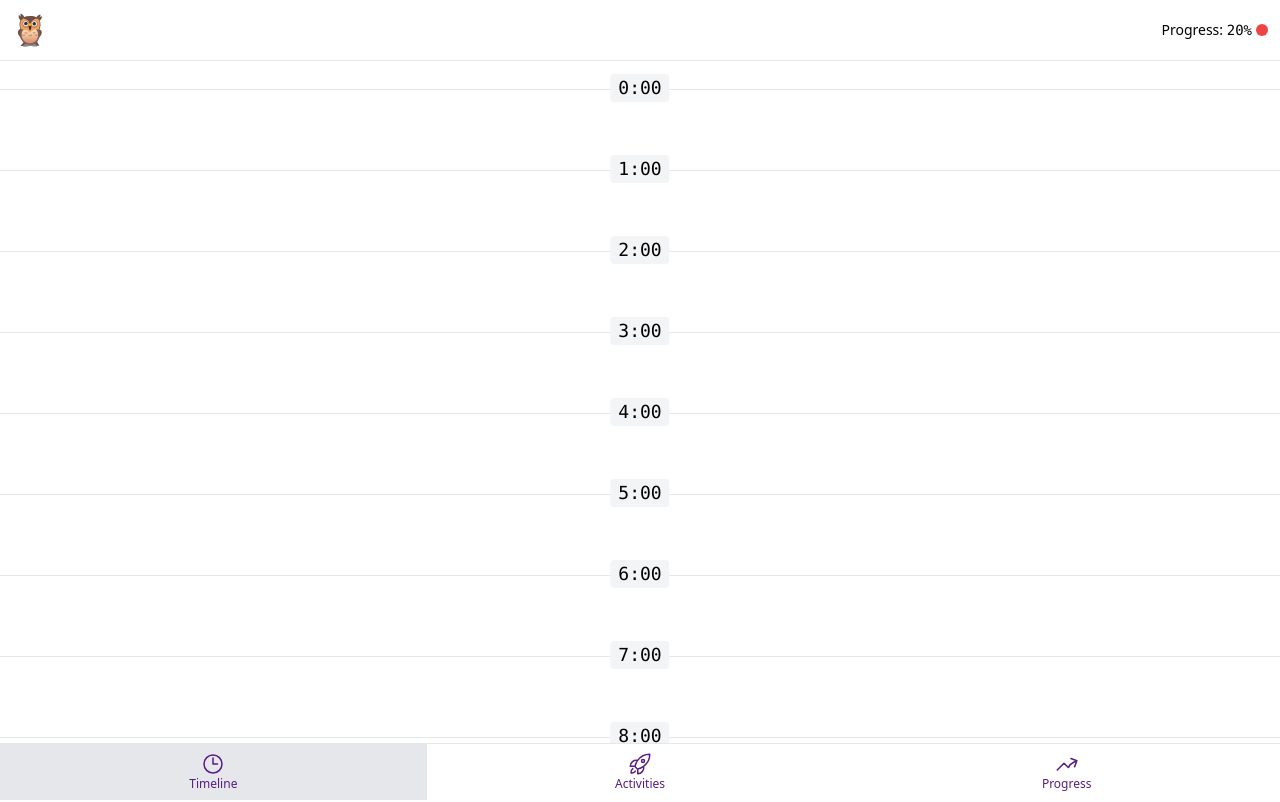
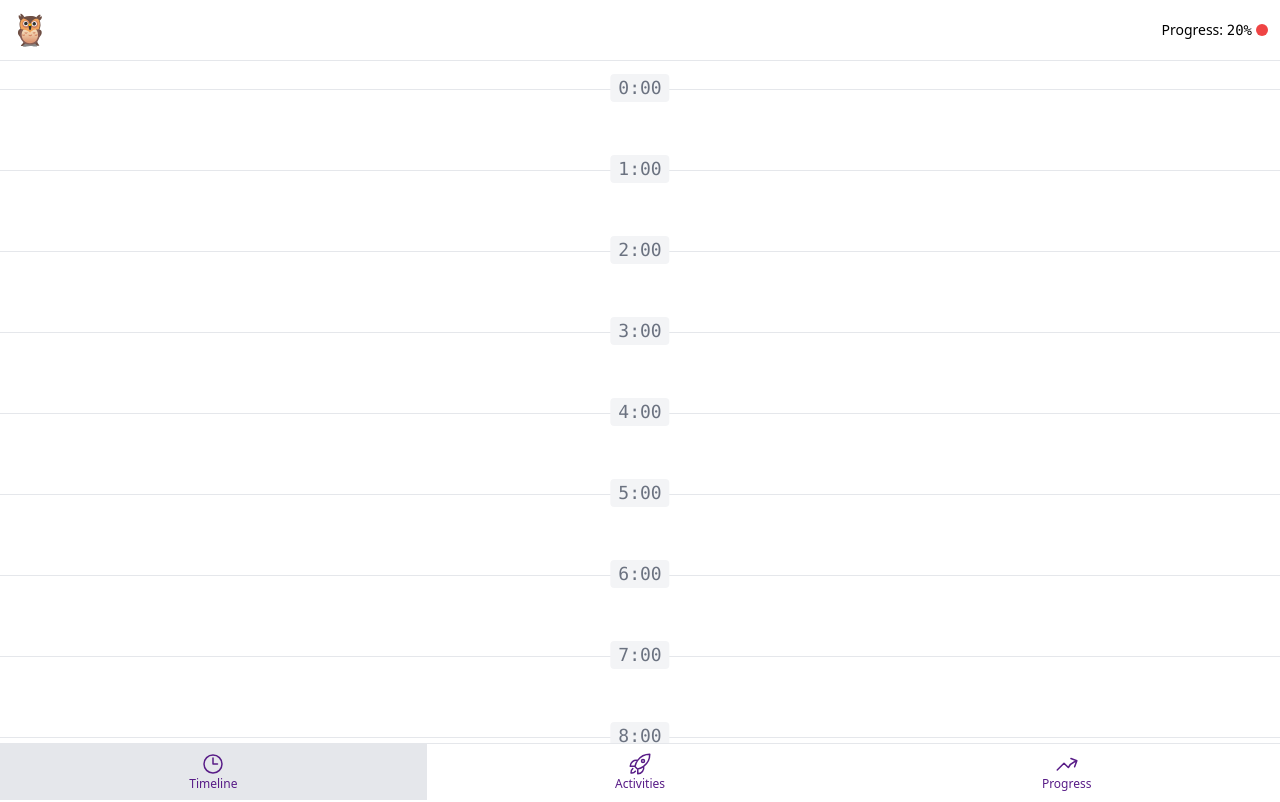
Before and after one commit to DashaIT/ontrack-vue-app, a Vue app: page /#timeline in a window 1280 px wide. Shown: the top 802 px of the page. Built offline with nearby package versions, Linux system fonts and the light colour scheme.

Commit message:
add-tl-item

```diff
--- /dev/null
+++ b/src/components/TimelineItem.vue
@@ -0,0 +1,19 @@
+<template>
+    <li
+        class="relative flex flex-col gap-2 border-t border-gray-200 py-10 px-4">
+        <a href="#"
+            :class="hourLinkClasses"
+        >
+            {{ timelineItem.hour }}:00
+        </a>
+    </li>
+</template>
+<script setup>
+    const props = defineProps(['timelineItem'])
+    const hourLinkClasses = [
+        'absolute -top-4 left-1/2 -translate-x-1/2 rounded  px-2 font-mono text-lg',
+        props.timelineItem.hour === new Date().getHours()
+        ? 'bg-purple-900 font-black text-white'
+        : 'bg-gray-100 text-gray-500'
+        ]
+</script>
--- a/src/pages/AppTimeline.vue
+++ b/src/pages/AppTimeline.vue
@@ -1,20 +1,13 @@
 <script setup>
 import { generateTimelineItems } from '@/functions';
+import TimelineItem from '@/components/TimelineItem.vue';
 const timelineItems = generateTimelineItems();
 </script>
 
 <template>
     <div class="mt-7">
         <ul>
-            <li v-for="{hour} in timelineItems"
-                :key="hour"
-                class="relative flex flex-col gap-2 border-t border-gray-200 py-10 px-4">
-                <a href="#"
-                    class="absolute -top-4 left-1/2 -translate-x-1/2 rounded bg-gray-100 px-2 font-mono text-lg text-gray"
-                >
-                    {{ hour }}:00
-                </a>
-            </li>
+            <TimelineItem v-for="timelineItem in timelineItems" :key="timelineItem.hour" :timeline-item="timelineItem"/>
         </ul>
     </div>
 </template>
```
